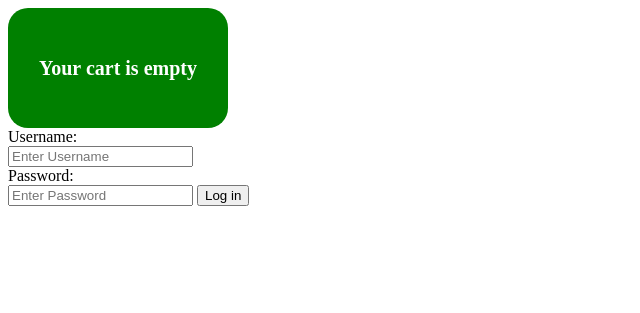
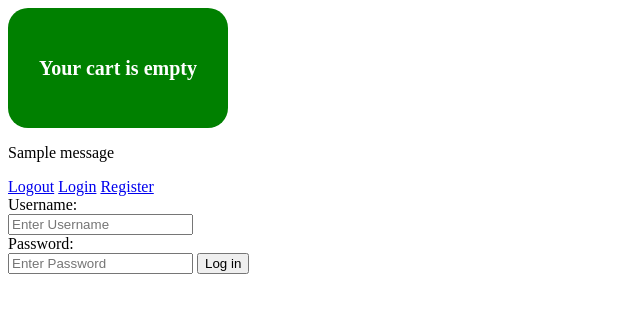
Before and after one commit to zablon-oigo/shop, a Django app: page /accounts/login/ in a window 1280 px wide. Shown: the top 313 px of the page, without its empty margins (0-640 px from the left). Run offline with Django 4.2, Linux system fonts and the light colour scheme; one stand-in notice (Sample message) is shown.

Commit message:
testing user Authentication

```diff
--- a/accounts/forms.py
+++ b/accounts/forms.py
@@ -16,12 +16,12 @@ class LoginForm(forms.Form):
 class UserRegistrationForm(UserCreationForm):
     class Meta:
         model=User
-        fields=['username','email','password','password2']
+        fields=['username','email','password1','password2']
 
 
     def clean_password(self):
         cd=self.cleaned_data
-        if cd['password2'] != cd['password']:
+        if cd['password2'] != cd['password1']:
             raise forms.ValidationError('Password didn\'t match' )
         return cd['password2']
 
--- a/accounts/views.py
+++ b/accounts/views.py
@@ -15,11 +15,9 @@ def sign_in(request):
                 login(request, user)
                 messages.info(request,'Log in request was successfully received')
                 return redirect('shop:list')
-
-    else:
         messages.error(request,'Invalid Username or Password')
-        form=LoginForm()
-        return render(request,'accounts/login.html',{'form':form})
+    form=LoginForm()
+    return render(request,'accounts/login.html',{'form':form})
 
 
 
@@ -31,11 +29,11 @@ def sign_up(request):
             user.username=user.username.lower()
             user.save()
             messages.info(request,'Your account was successfully created')
-            return render(request,'account/register_done.html',{'user':user})
-        else:
-            messages.error(request,'Please Correct the Following Error')
-            form=UserRegistrationForm()
-            return render(request,'accounts/register.html',{'form':form})
+            return render(request,'accounts/register_done.html',{'user':user})
+    else:
+            # messages.error(request,'Please Correct the Following Error')
+        form=UserRegistrationForm()
+    return render(request,'accounts/register.html',{'form':form})
 
 def sign_out(request):
     logout(request)
--- a/templates/base.html
+++ b/templates/base.html
@@ -19,6 +19,15 @@
           {% endif %}
         {% endwith %}
     </div>
+    {% if messages %}
+      {% for message in messages %}
+      <p>{{message}}</p>
+      {% endfor %}
+      {% endif %}
+    <a href="{% url 'accounts:logout' %}" class="">Logout</a>
+    <a href="{% url 'accounts:login' %}" class="">Login</a>
+    <a href="{% url 'accounts:register' %}" class="">Register</a>
+
     {% block content %}
     {% endblock %}
 </body>
```
Also changed, not shown: templates/accounts/register.html (+5 -4 lines), db.sqlite3.
